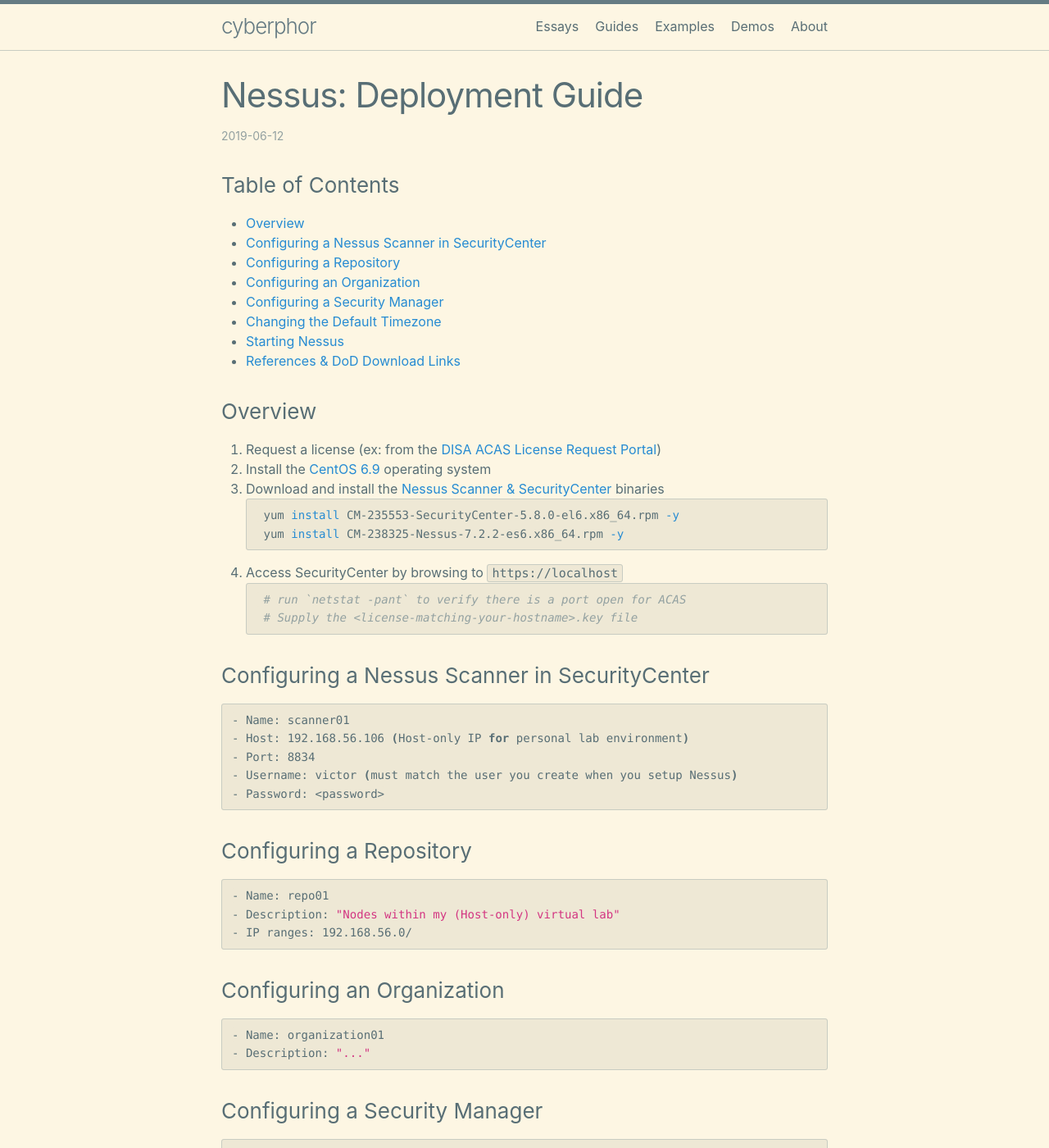
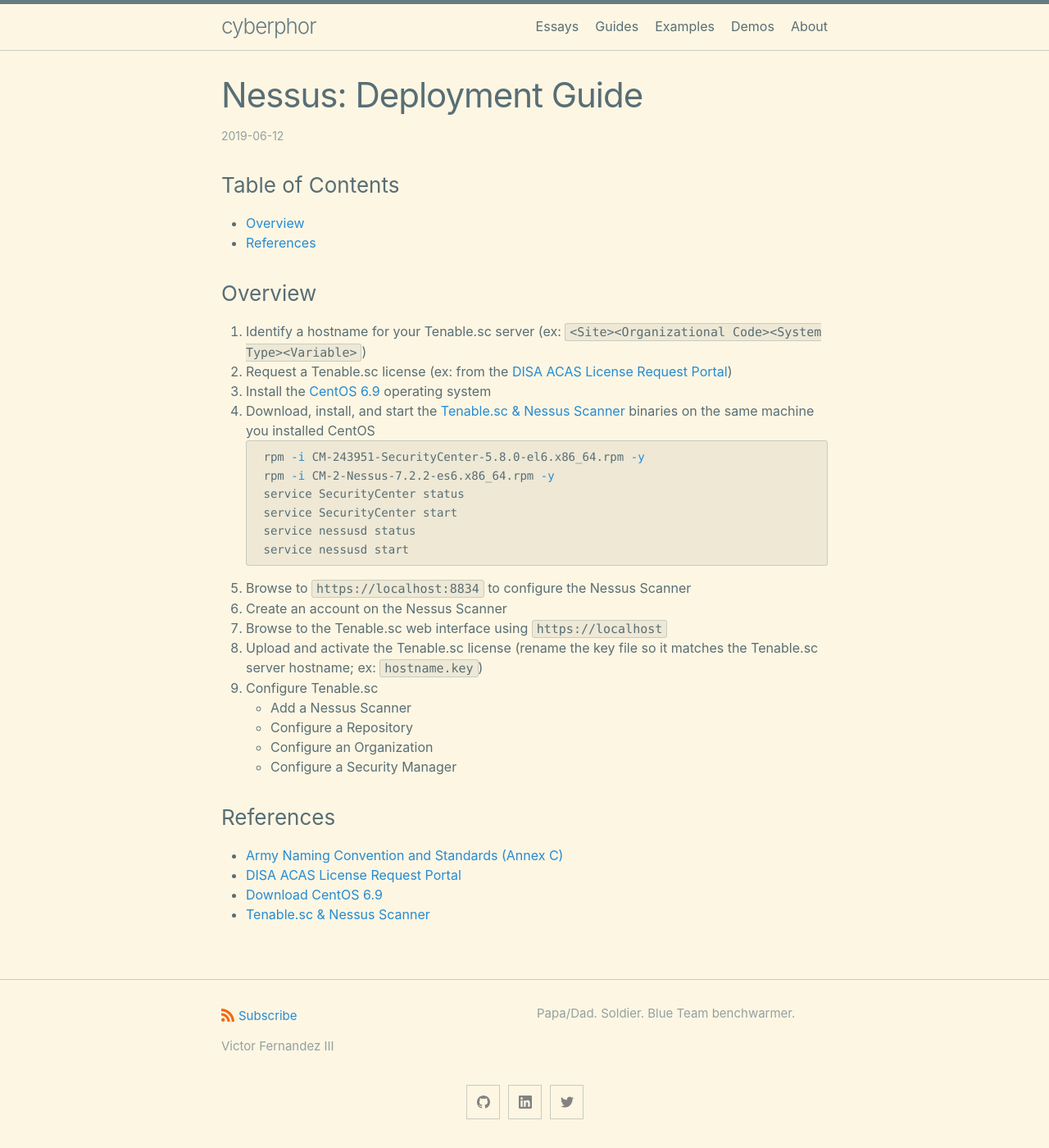
Before and after one commit to cyberphor/blog, a Jekyll site: the page built from _posts/guides/2019-06-12-nessus-deployment-guide.md, in a window 1280 px wide and 1400 px high. Shown: the whole window at 82% size. Built offline with Jekyll 4.4.1, drawn with Linux system fonts in a browser that asks for light colours; some of the changed text lies outside the part shown.

Commit message:
Update 2019-06-12-nessus-deployment-guide.md

````diff
--- a/_posts/guides/2019-06-12-nessus-deployment-guide.md
+++ b/_posts/guides/2019-06-12-nessus-deployment-guide.md
@@ -8,78 +8,33 @@ subcategory: guides
 
 ### Table of Contents
 * [Overview](#overview)
-* [Configuring a Nessus Scanner in SecurityCenter](#configuring-a-nessus-scanner-in-securitycenter)
-* [Configuring a Repository](#configuring-a-repository)
-* [Configuring an Organization](#configuring-an-organization)
-* [Configuring a Security Manager](#configuring-a-security-manager)
-* [Changing the Default Timezone](#changing-the-default-timezone)
-* [Starting Nessus](#starting-nessus)
-* [References & DoD Download Links](#references-dod-download-links)
+* [References](#references-dod-download-links)
 
 ### Overview
-1. Request a license (ex: from the [DISA ACAS License Request Portal](https://disa.deps.mil/ext/cop/mae/netops/acas/Requests/index.aspx#/))
-2. Install the [CentOS 6.9](http://archive.kernel.org/centos-vault/6.9/isos/x86_64/CentOS-6.9-x86_64-LiveDVD.iso) operating system
-3. Download and install the [Nessus Scanner & SecurityCenter](https://patches.csd.disa.mil/CollectionInfo.aspx) binaries
+1. Identify a hostname for your Tenable.sc server (ex: `<Site><Organizational Code><System Type><Variable>`)
+2. Request a Tenable.sc license (ex: from the [DISA ACAS License Request Portal](https://disa.deps.mil/ext/cop/mae/netops/acas/Requests/index.aspx#/))
+3. Install the [CentOS 6.9](http://archive.kernel.org/centos-vault/6.9/isos/x86_64/CentOS-6.9-x86_64-LiveDVD.iso) operating system
+4. Download, install, and start the [Tenable.sc & Nessus Scanner](https://patches.csd.disa.mil/CollectionInfo.aspx) binaries on the same machine you installed CentOS
     ```bash
-    yum install CM-235553-SecurityCenter-5.8.0-el6.x86_64.rpm -y
-    yum install CM-238325-Nessus-7.2.2-es6.x86_64.rpm -y
+    rpm -i CM-243951-SecurityCenter-5.8.0-el6.x86_64.rpm -y
+    rpm -i CM-2-Nessus-7.2.2-es6.x86_64.rpm -y
+    service SecurityCenter status
+    service SecurityCenter start
+    service nessusd status
+    service nessusd start
     ```
-4. Access SecurityCenter by browsing to `https://localhost`
-    ```bash
-    # run `netstat -pant` to verify there is a port open for ACAS
-    # Supply the <license-matching-your-hostname>.key file
-    ```
+5. Browse to `https://localhost:8834` to configure the Nessus Scanner
+6. Create an account on the Nessus Scanner
+7. Browse to the Tenable.sc web interface using `https://localhost`
+8. Upload and activate the Tenable.sc license (rename the key file so it matches the Tenable.sc server hostname; ex: `hostname.key`)
+9. Configure Tenable.sc
+    * Add a Nessus Scanner
+    * Configure a Repository
+    * Configure an Organization
+    * Configure a Security Manager
 
-### Configuring a Nessus Scanner in SecurityCenter
-```bash
-- Name: scanner01
-- Host: 192.168.56.106 (Host-only IP for personal lab environment)
-- Port: 8834
-- Username: victor (must match the user you create when you setup Nessus)
-- Password: <password>
-```
-
-### Configuring a Repository
-```bash
-- Name: repo01
-- Description: "Nodes within my (Host-only) virtual lab"
-- IP ranges: 192.168.56.0/
-```
-
-### Configuring an Organization
-```bash
-- Name: organization01
-- Description: "..."
-```
-
-### Configuring a Security Manager
-```bash
-# 255S
-- First Name: Victor
-- Last Name:  Fernandez
-- Username: victor
-- Password: <password>
-- Administrator (255A): <password>
-- # username for default admin is "admin"
-```
-
-### Changing the Default Timezone
-1. Click-on Username drop-down menu
-2. Click-on Profile
-3. Click-on preferred Time Zone
-
-### Starting Nessus
-```bash
-service nessusd start
-```
-
-### ACAS Task Orders
-* Task Order 13-670 Implementation of ACAS for the Enterprise
-* Task Order 14-0294 IAVM Reporting Compliance Using CMRS
-* DISA's ACAS Tactics, Techniques, and Procedures
-
-### References & DoD Download Links
+### References
+* [Army Naming Convention and Standards (Annex C)]( https://army.deps.mil/netcom/sites/resourcecenter/pages/cinamingconventions.aspx)
 * [DISA ACAS License Request Portal](https://disa.deps.mil/ext/cop/mae/netops/acas/Requests/index.aspx#/)
-* [Army Naming Convention and Standards (Annex C)]( https://army.deps.mil/netcom/sites/resourcecenter/pages/cinamingconventions.aspx)
 * [Download CentOS 6.9](http://archive.kernel.org/centos-vault/6.9/isos/x86_64/CentOS-6.9-x86_64-LiveDVD.iso)
-* [Download Nessus Scanner & Tenable.sc](https://patches.csd.disa.mil/CollectionInfo.aspx)
+* [Tenable.sc & Nessus Scanner](https://patches.csd.disa.mil/CollectionInfo.aspx)
````
